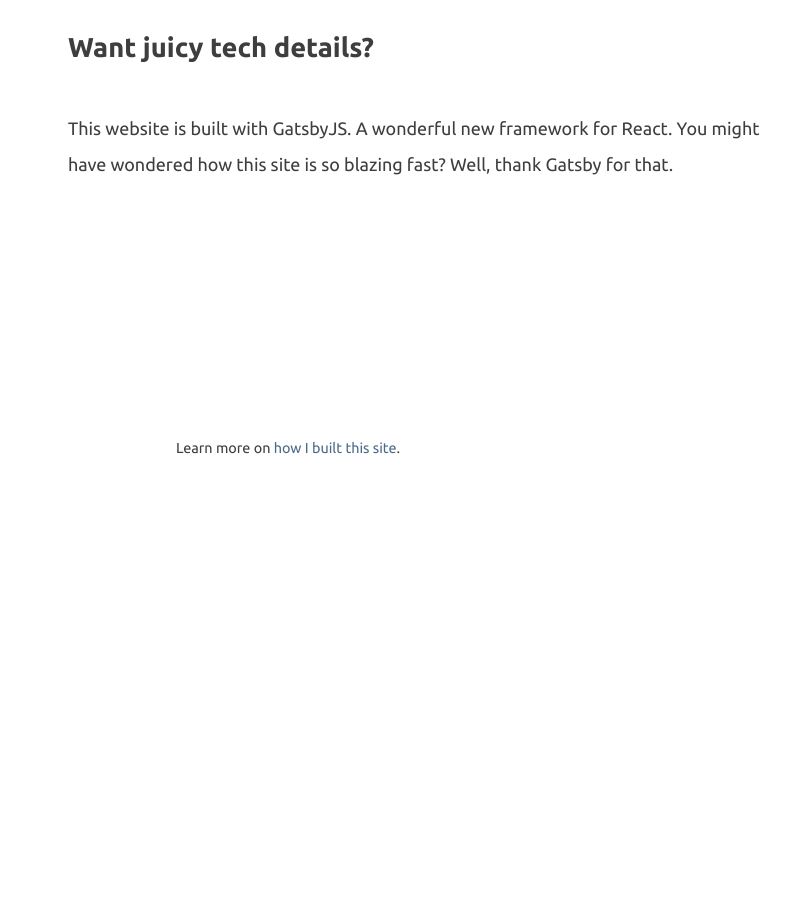
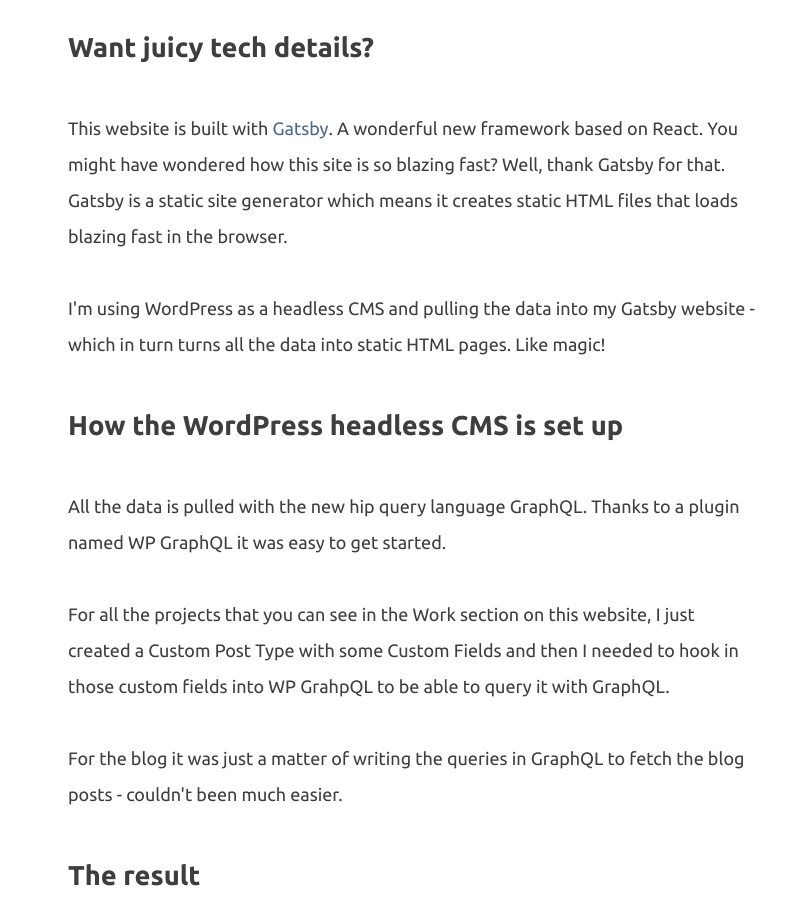
Before and after one commit to shahin8r/shahin.tech, a Gatsby site: page /built-with in a window 1280 px wide. Shown: the part 268-1192 px from the top of the page, 352-1142 px from the left. Before the commit the page ends 800 px from the top, so only its background shows below. Built offline with nearby package versions, Linux system fonts and the light colour scheme; Gatsby itself is replaced by a stand-in of ours.

Commit message:
updated built with page

```diff
--- a/src/pages/built-with.js
+++ b/src/pages/built-with.js
@@ -2,12 +2,26 @@
 
 import Layout from '../layout'
 import SEO from '../components/SEO'
+import ChromeAudit from '../images/chrome_audit.jpg'
 
 export default () => (
   <Layout siteTitle="Made with and for <strong>open-source</strong>.">
     <SEO />
     <h2>Want juicy tech details?</h2>
 
-    <p>This website is built with GatsbyJS. A wonderful new framework for React. You might have wondered how this site is so blazing fast? Well, thank Gatsby for that.</p>
+    <p>This website is built with <a href="https://www.gatsbyjs.org/">Gatsby</a>. A wonderful new framework based on React. You might have wondered how this site is so blazing fast? Well, thank Gatsby for that. Gatsby is a static site generator which means it creates static HTML files that loads blazing fast in the browser.</p>
+    <p>I'm using WordPress as a headless CMS and pulling the data into my Gatsby website - which in turn turns all the data into static HTML pages. Like magic!</p>
+
+    <h2>How the WordPress headless CMS is set up</h2>
+    <p>All the data is pulled with the new hip query language GraphQL. Thanks to a plugin named WP GraphQL it was easy to get started.</p>
+    <p>For all the projects that you can see in the Work section on this website, I just created a Custom Post Type with some Custom Fields and then I needed to hook in those custom fields into WP GrahpQL to be able to query it with GraphQL.</p>
+    <p>For the blog it was just a matter of writing the queries in GraphQL to fetch the blog posts - couldn't been much easier.</p>
+
+    <h2>The result</h2>
+    <img src={ChromeAudit} alt="Performance scores" />
+    <p>With this simple and super-fun-to-build setup we have a site that not only feels fast, it's also giving us some incredible performance scores. Have a look at those numbers!</p>
+
+    <h2>Open source</h2>
+    <p>If you're a developer or just a tech savvy person, feel free to <a href="https://github.com/shahin8r/shahin.tech">grab the open source code for the Gatsby site</a> and do whatever you want with it.</p>
   </Layout>
 )
```
Also changed, not shown: src/images/chrome_audit.jpg (added).
